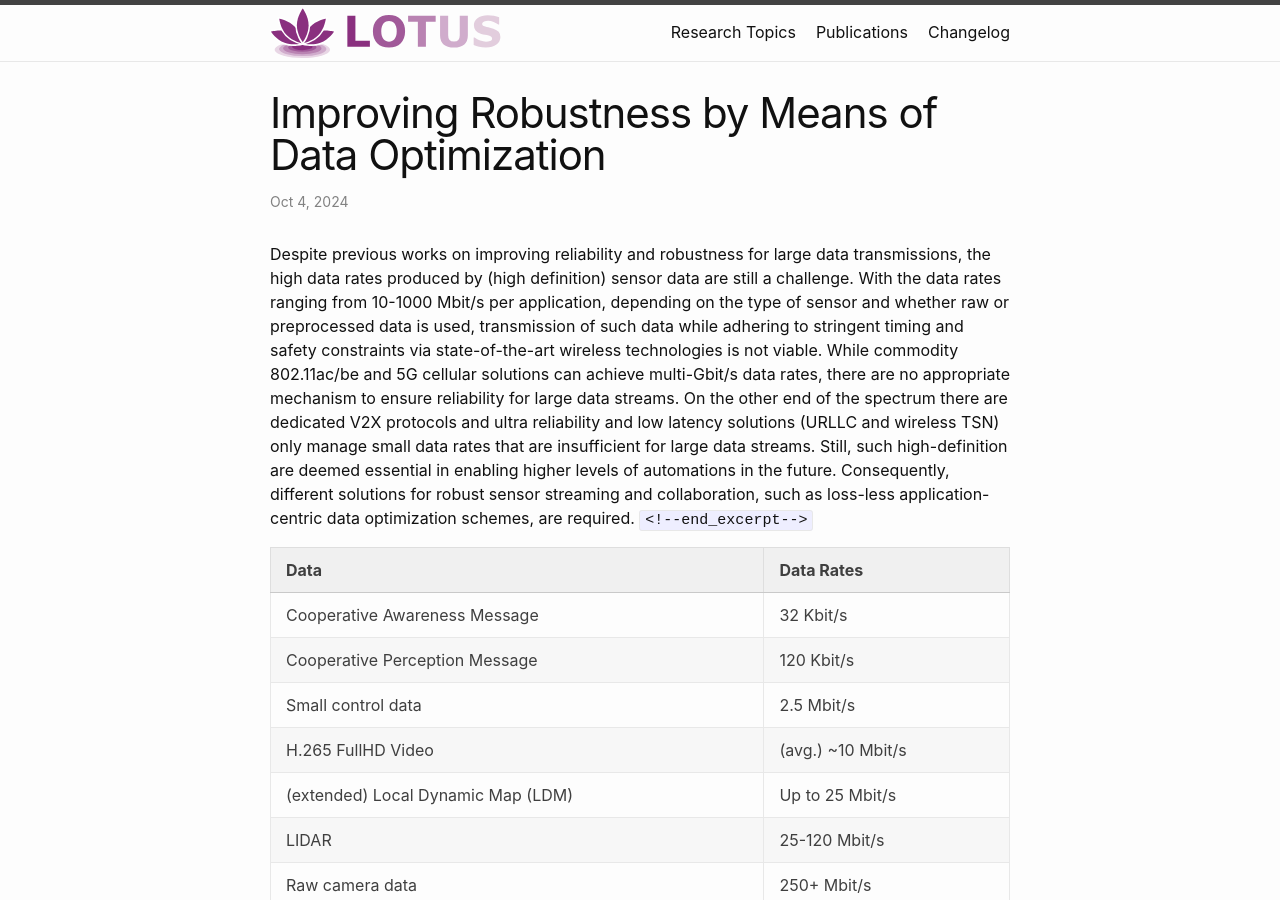
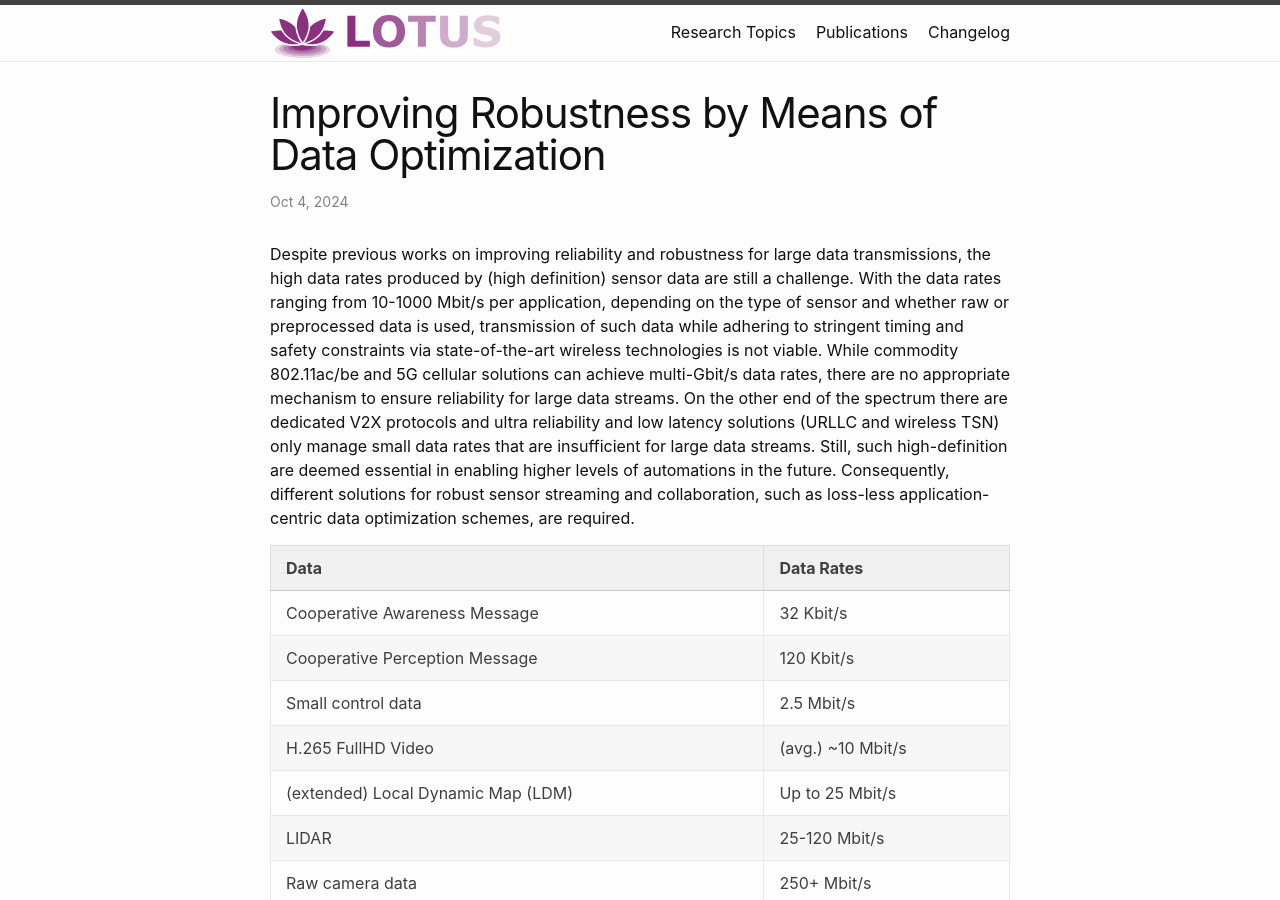
Before and after one commit to IDA-TUBS/lotus, a Jekyll site: the page built from docs/collections/_robustness/04_subsample.md, in a window 1280 px wide and 900 px high. Built offline with Jekyll 4.4.1, drawn with Linux system fonts in a browser that asks for light colours.

Commit message:
minor fix

```diff
--- a/docs/collections/_robustness/04_subsample.md
+++ b/docs/collections/_robustness/04_subsample.md
@@ -4,7 +4,7 @@ title:  "Improving Robustness by Means of Data Optimization"
 date:   2024-10-04 10:00:00 +0100
 published: true
 ---
-Despite previous works on improving reliability and robustness for large data transmissions, the high data rates produced by (high definition) sensor data are still a challenge. With the data rates ranging from 10-1000 Mbit/s per application, depending on the type of sensor and whether raw or preprocessed data is used, transmission of such data while adhering to stringent timing and safety constraints via state-of-the-art wireless technologies is not viable. While commodity 802.11ac/be and 5G cellular solutions can achieve multi-Gbit/s data rates, there are no appropriate mechanism to ensure reliability for large data streams. On the other end of the spectrum there are dedicated V2X protocols and ultra reliability and low latency solutions (URLLC and wireless TSN) only manage small data rates that are insufficient for large data streams. Still, such high-definition are deemed essential in enabling higher levels of automations in the future. Consequently, different solutions for robust sensor streaming and collaboration, such as loss-less application-centric data optimization schemes, are required.  `<!--end_excerpt-->`
+Despite previous works on improving reliability and robustness for large data transmissions, the high data rates produced by (high definition) sensor data are still a challenge. With the data rates ranging from 10-1000 Mbit/s per application, depending on the type of sensor and whether raw or preprocessed data is used, transmission of such data while adhering to stringent timing and safety constraints via state-of-the-art wireless technologies is not viable. While commodity 802.11ac/be and 5G cellular solutions can achieve multi-Gbit/s data rates, there are no appropriate mechanism to ensure reliability for large data streams. On the other end of the spectrum there are dedicated V2X protocols and ultra reliability and low latency solutions (URLLC and wireless TSN) only manage small data rates that are insufficient for large data streams. Still, such high-definition are deemed essential in enabling higher levels of automations in the future. Consequently, different solutions for robust sensor streaming and collaboration, such as loss-less application-centric data optimization schemes, are required.  <!--end_excerpt-->
 
 | Data                               | Data Rates        |
 | ---------------------------------- | ----------------- |
```
